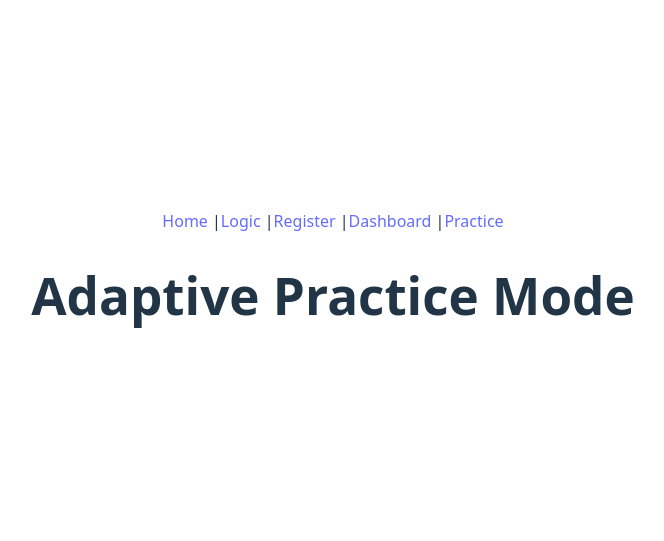
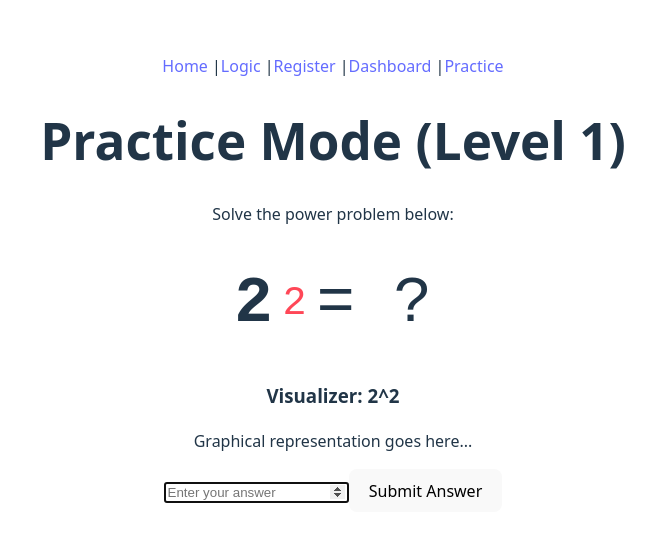
Before and after one commit to LavishkaDhamija/PowerPath, a React (Vite) app in the folder client/: page /practice in a window 1280 px wide. Shown: the part 117-658 px from the top of the page, without its empty margins (307-971 px from the left). Built offline with nearby package versions, Linux system fonts and the light colour scheme; no server answers; sample sign-in values are in the browser's storage.

Commit message:
created practice page , displayed & fetched question

```diff
--- a/client/src/pages/Practice.jsx
+++ b/client/src/pages/Practice.jsx
@@ -1,3 +1,101 @@
+import { useState, useEffect } from 'react';
+import axios from 'axios';
+import { useNavigate } from 'react-router-dom';
+import PowerVisualizer from '../components/PowerVisualizer';
+
 export default function Practice() {
-    return <h1>Adaptive Practice Mode</h1>;
+    const navigate = useNavigate();
+    const [answer, setAnswer] = useState('');
+    const [question, setQuestion] = useState({
+        base: 2,
+        exponent: 2,
+        level: 1
+    });
+    const [loading, setLoading] = useState(true);
+
+    const fetchQuestion = async () => {
+        try {
+            const savedUser = localStorage.getItem('user');
+            const token = localStorage.getItem('token');
+
+            if (!savedUser || !token) {
+                navigate('/login');
+                return;
+            }
+
+            const parsedUser = JSON.parse(savedUser);
+            setLoading(true);
+
+            const response = await axios.get(`http://localhost:5000/api/question/${parsedUser.id}`, {
+                headers: { Authorization: `Bearer ${token}` }
+            });
+
+            setQuestion(response.data);
+            setAnswer(''); // Clear previous answer
+        } catch (error) {
+            console.error('Error fetching question:', error);
+        } finally {
+            setLoading(false);
+        }
+    };
+
+    useEffect(() => {
+        fetchQuestion();
+    }, [navigate]);
+
+    const onSubmit = (e) => {
+        e.preventDefault();
+        console.log('Submitted answer:', answer);
+        // Submit logic will go here
+    };
+
+    if (loading) {
+        return <div className='container'><h2>Loading question...</h2></div>;
+    }
+
+    return (
+        <div className='container'>
+            <div className='practice-header'>
+                <h1>Practice Mode (Level {question.level})</h1>
+                <p>Solve the power problem below:</p>
+            </div>
+
+            <div className='question-card'>
+                <div className='question-display' style={{
+                    fontSize: '4rem',
+                    margin: '30px 0',
+                    fontFamily: "'Courier New', monospace",
+                    display: 'flex',
+                    alignItems: 'center',
+                    justifyContent: 'center',
+                    gap: '10px',
+                    animation: 'fadeIn 1s ease-in'
+                }}>
+                    <span style={{ fontWeight: 'bold' }}>{question.base}</span>
+                    <sup style={{
+                        color: '#ff4757',
+                        fontSize: '2.5rem',
+                        top: '-1.5em'
+                    }}>{question.exponent}</sup>
+                    <span> = ?</span>
+                </div>
+
+                {/* Visualizer Placeholder */}
+                <PowerVisualizer base={question.base} exponent={question.exponent} />
+
+                <form onSubmit={onSubmit} className='answer-form'>
+                    <input
+                        type='number'
+                        value={answer}
+                        onChange={(e) => setAnswer(e.target.value)}
+                        placeholder='Enter your answer'
+                        autoFocus
+                    />
+                    <button type='submit' className='btn btn-primary'>
+                        Submit Answer
+                    </button>
+                </form>
+            </div>
+        </div>
+    );
 }
```
